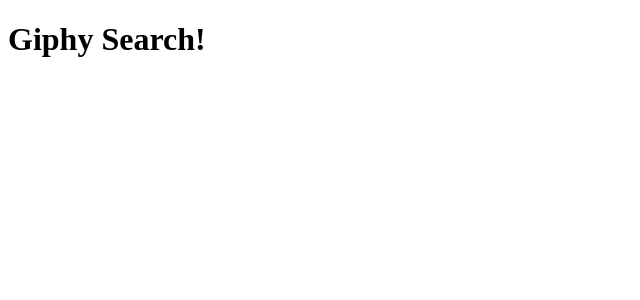
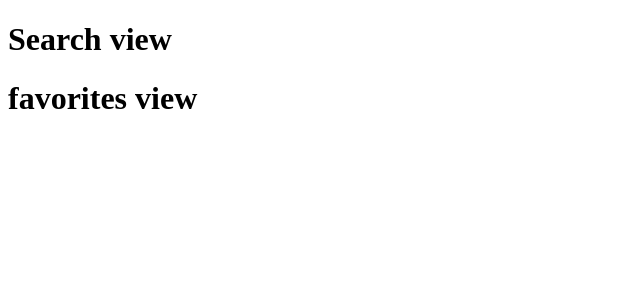
Before and after one commit to bencapp/group-giphy-saga-project, a React (Create React App) app: page /#/favorites in a window 1280 px wide. Shown: the top 300 px of the page, without its empty margins (0-640 px from the left). Built offline with nearby package versions, Linux system fonts and the light colour scheme.

Commit message:
added client side routes and saga

```diff
--- a/package.json
+++ b/package.json
@@ -10,7 +10,8 @@
     "react": "^18.2.0",
     "react-dom": "^18.2.0",
     "react-router-dom": "^5.3.4",
-    "react-scripts": "^5.0.1"
+    "react-scripts": "^5.0.1",
+    "redux-saga": "^1.1.3"
   },
   "devDependencies": {
     "nodemon": "^2.0.7"
--- a/src/components/App/App.js
+++ b/src/components/App/App.js
@@ -1,10 +1,18 @@
-import React from 'react';
+import React from "react";
+import { HashRouter as Router, Route, Link } from "react-router-dom";
+import FavoritesView from "../FavoritesView/FavoritesView";
+import SearchView from "../SearchView/SearchView";
 
 function App(props) {
   return (
-    <div>
-      <h1>Giphy Search!</h1>
-    </div>
+    <Router>
+      <Route>
+        <SearchView exact path="/" />
+      </Route>
+      <Route exact path="/favorites">
+        <FavoritesView />
+      </Route>
+    </Router>
   );
 }
 
--- /dev/null
+++ b/src/components/FavoritesView/FavoritesView.jsx
@@ -0,0 +1,5 @@
+function FavoritesView() {
+  return <h1>favorites view</h1>;
+}
+
+export default FavoritesView;
--- /dev/null
+++ b/src/components/SearchView/SearchView.jsx
@@ -0,0 +1,5 @@
+function SearchView() {
+  return <h1>Search view</h1>;
+}
+
+export default SearchView;
--- a/src/index.js
+++ b/src/index.js
@@ -1,10 +1,23 @@
-import React from 'react';
-import ReactDOM from 'react-dom/client';
-import App from './components/App/App';
+import React from "react";
+import ReactDOM from "react-dom/client";
+// Import saga middleware
+import createSagaMiddleware from "redux-saga";
+import { takeEvery, put } from "redux-saga/effects";
+import axios from "axios";
+import App from "./components/App/App";
 
-const root = ReactDOM.createRoot(document.getElementById('root'));
+// Create the rootSaga generator function *WATCHER*
+// function* rootSaga() {}
+
+// Create sagaMiddleware
+const sagaMiddleware = createSagaMiddleware();
+
+// Pass rootSaga into our sagaMiddleware
+// sagaMiddleware.run(rootSaga);
+
+const root = ReactDOM.createRoot(document.getElementById("root"));
 root.render(
-    <React.StrictMode>
-        <App />
-    </React.StrictMode>
+  <React.StrictMode>
+    <App />
+  </React.StrictMode>
 );
```
